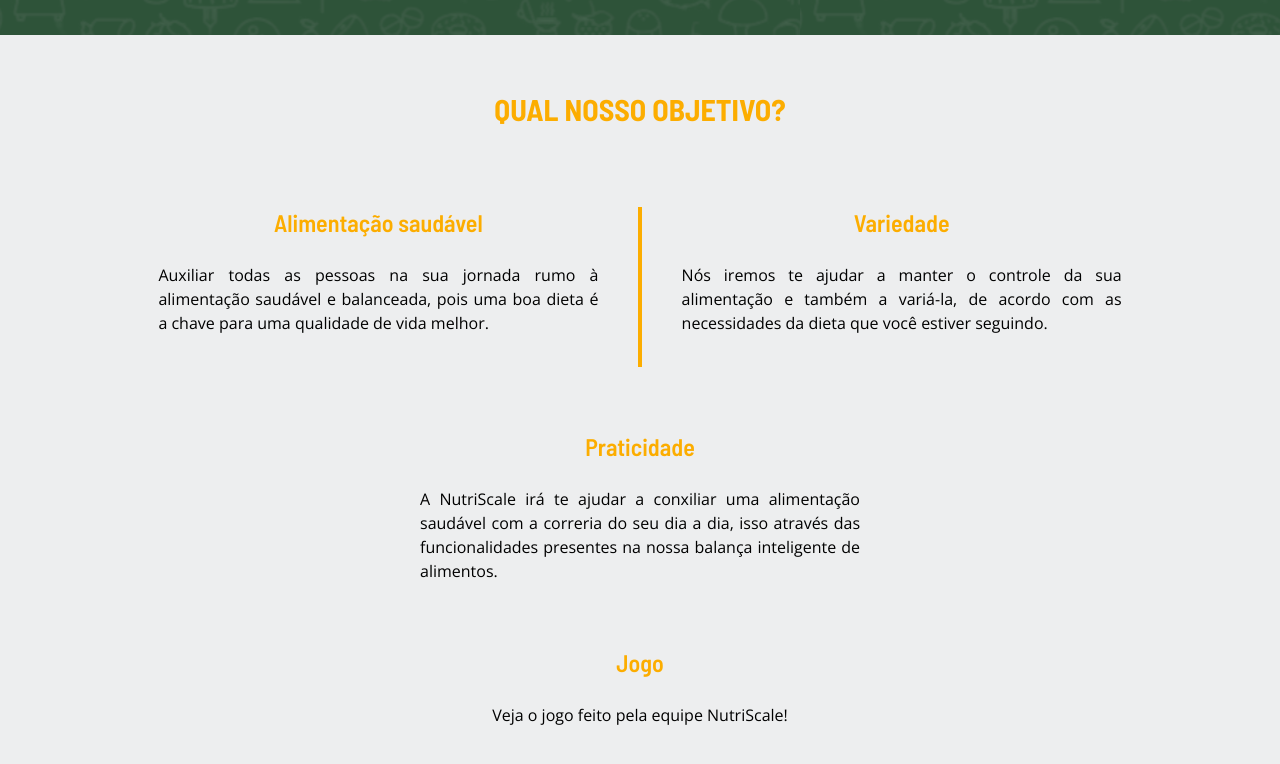
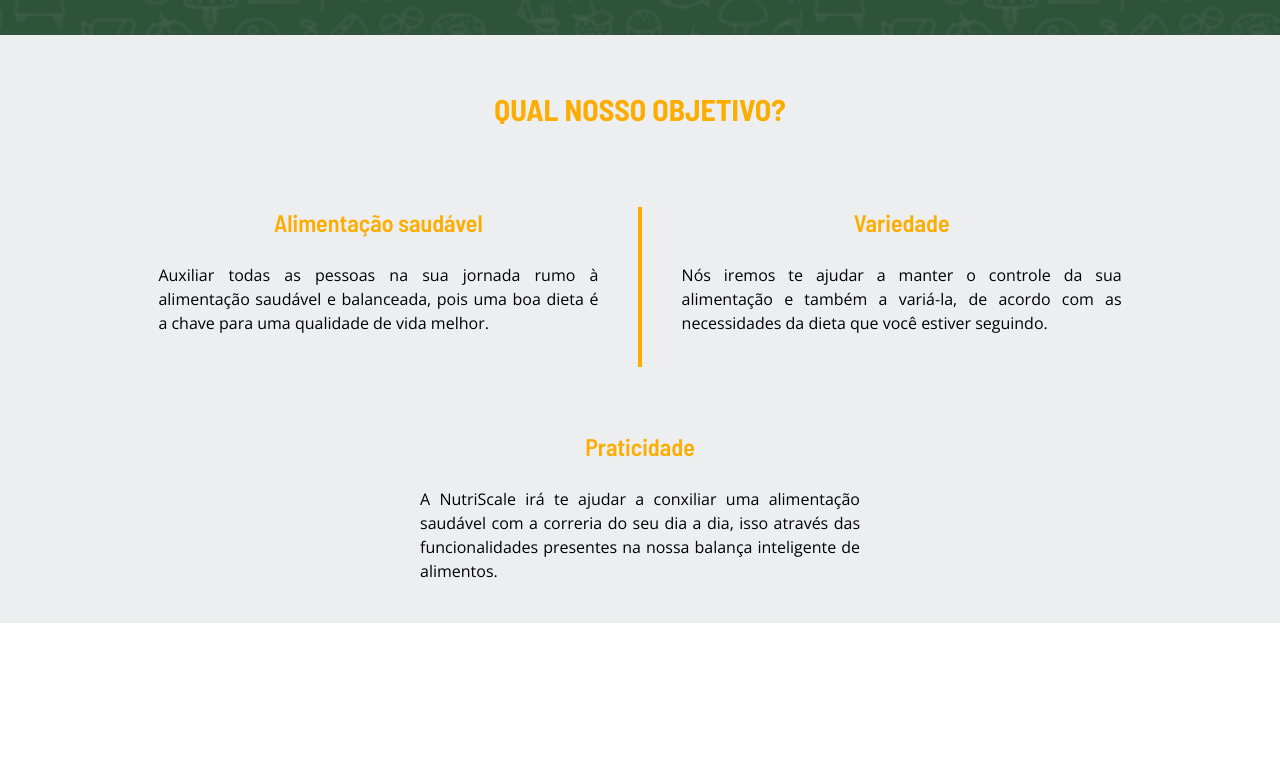
Before and after one commit to JVMF12/SITE-TCC, a React (Vite) app: page / in a window 1280 px wide. Shown: the part 673-1437 px from the top of the page. After the commit the page ends 1296 px from the top, so only its background shows below. Built offline with nearby package versions, Linux system fonts and the light colour scheme; grey boxes are pictures that could not be loaded; a web font is replaced by a local one.

Commit message:
espero que seja o último

```diff
--- a/src/pages/Home.jsx
+++ b/src/pages/Home.jsx
@@ -107,21 +107,12 @@
                 </p>
               </div>
 
-              <div className="mt-10">
-                <h3 className="flex justify-center text-titulo font-semibold text-center text-2xl my-[1.5rem] font-subtitulo">
-                  Jogo
-                </h3>
-                <p className="md:max-w-[27.5rem]">
-                  Veja o jogo feito pela equipe NutriScale!
-                </p>
-              </div>
+
             </div>
           </div>
         </section>
 
-        <div className="flex justify-center items-center bg-fundoSite">
-          <iframe width="320" height="180" src="https://www.youtube.com/embed/fvBycGBtMSY?si=QCMr7sIOEYoLMcoD" title="YouTube video player" frameborder="0" allow="accelerometer; autoplay; clipboard-write; encrypted-media; gyroscope; picture-in-picture; web-share" referrerpolicy="strict-origin-when-cross-origin" allowfullscreen className="md:w-[560px] md:h-[315px] mb-4"></iframe>
-        </div>
+
 
       </main>
     </div>
--- a/src/pages/Sobre.jsx
+++ b/src/pages/Sobre.jsx
@@ -29,7 +29,7 @@
               </p>
               <a
                 className="pt-6"
-                href="https://www.instagram.com/_phgomex?igsh=Z2puczV0bGFyamJu"
+                href="https://www.instagram.com/_ph.gomes/profilecard/?igsh=Z2puczV0bGFyamJu"
               >
                 <img src="/insta.svg" alt="Instagram" />
               </a>
@@ -82,6 +82,18 @@
             </div>
           </section>
         </div>
+
+        <div className="mt-10 md:flex md:flex-col md:items-center">
+                <h3 className="flex justify-center text-titulo font-semibold text-center text-2xl my-[1.5rem] font-subtitulo">
+                  Nosso jogo
+                </h3>
+                <p className="md:max-w-[27.5rem]  mt-5 mb-2 text-white">
+                  Veja o jogo feito pela equipe NutriScale!
+                </p>
+              </div>
+              <div className="flex justify-center items-center">
+              <iframe width="320" height="180" src="https://www.youtube.com/embed/fvBycGBtMSY?si=QCMr7sIOEYoLMcoD" title="YouTube video player" frameborder="0" allow="accelerometer; autoplay; clipboard-write; encrypted-media; gyroscope; picture-in-picture; web-share" referrerpolicy="strict-origin-when-cross-origin" allowfullscreen className="md:w-[560px] md:h-[315px] mb-4"></iframe>
+            </div>
       </section>
     </div>
   );
```
